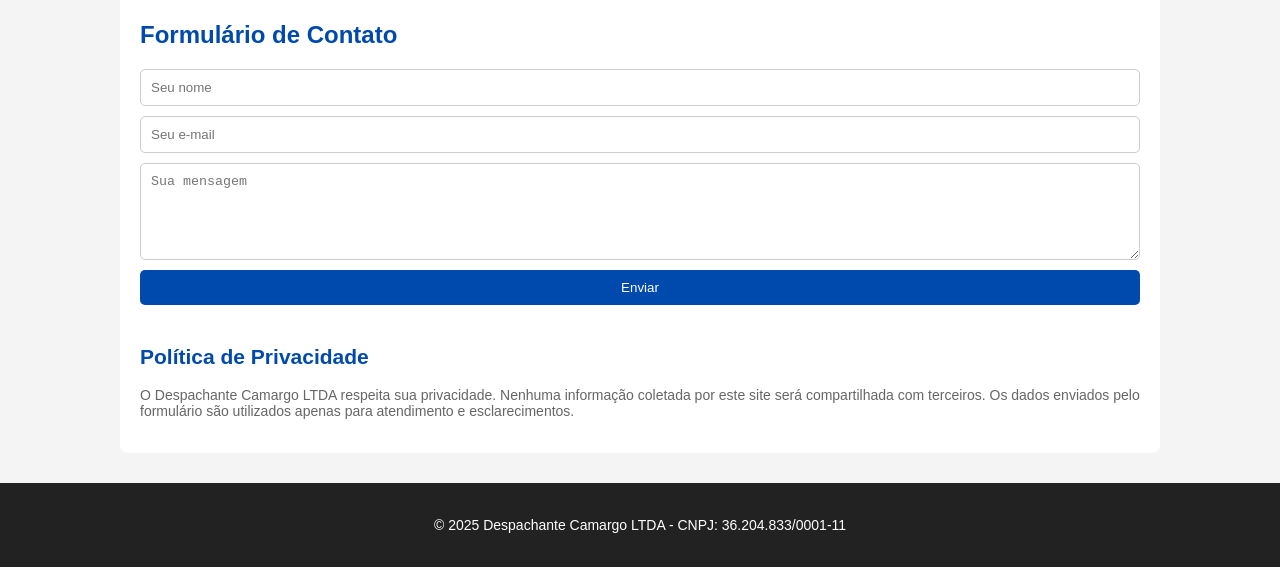
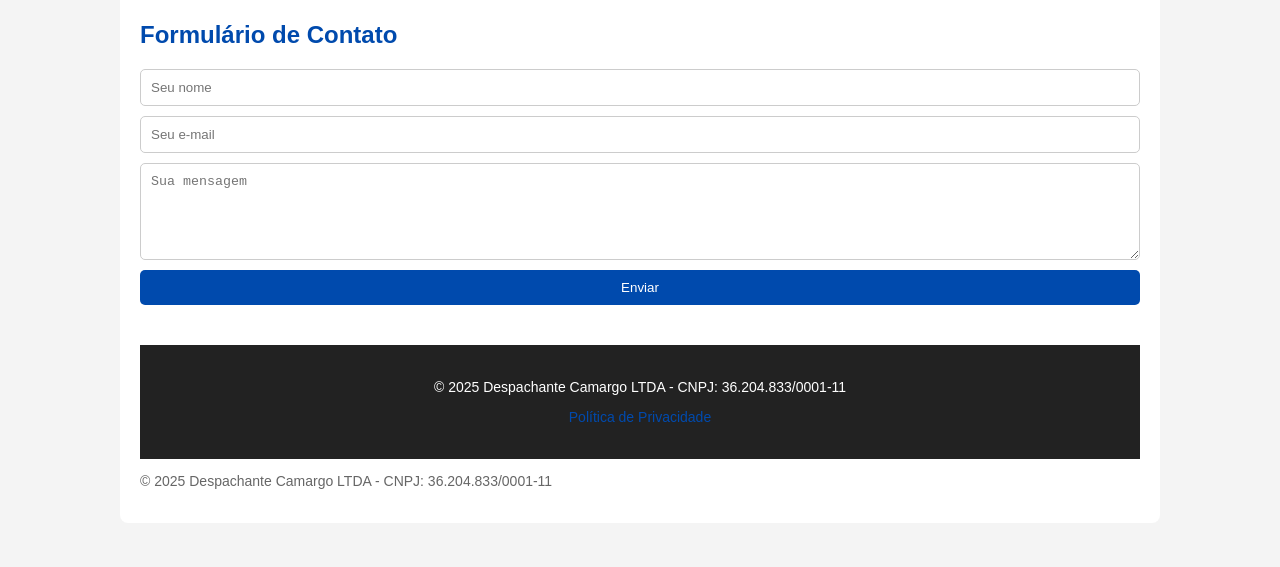
Before and after one commit to dovigue3105/despachantecamargo, a plain HTML site: page index.html in a window 1280 px wide. Shown: the part 1645-2212 px from the top of the page. Drawn offline with Linux system fonts and the light colour scheme.

Commit message:
Update index.html

```diff
--- a/index.html
+++ b/index.html
@@ -151,12 +151,12 @@
     </form>
 
     <div class="privacy">
-      <h2>Política de Privacidade</h2>
-      <p>O Despachante Camargo LTDA respeita sua privacidade. Nenhuma informação coletada por este site será compartilhada com terceiros. Os dados enviados pelo formulário são utilizados apenas para atendimento e esclarecimentos.</p>
-    </div>
-  </div>
-
   <footer>
+    <p>&copy; 2025 Despachante Camargo LTDA - CNPJ: 36.204.833/0001-11</p>
+    <p><a href="/politica-de-privacidade.html">Política de Privacidade</a></p>
+  </footer>
+</body>
+</html>
     <p>&copy; 2025 Despachante Camargo LTDA - CNPJ: 36.204.833/0001-11</p>
   </footer>
 </body>
```
